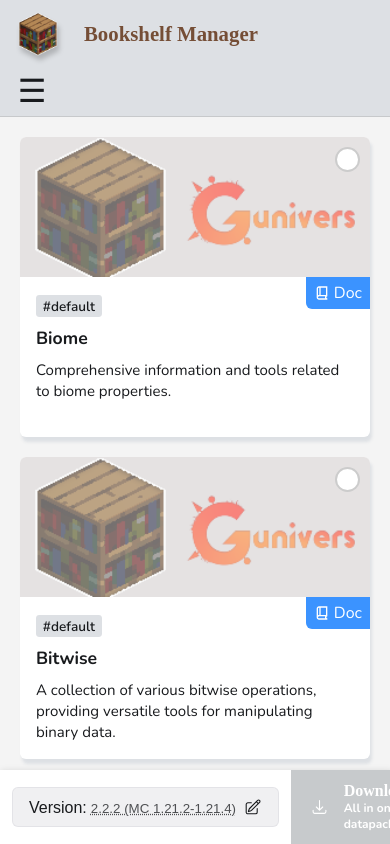
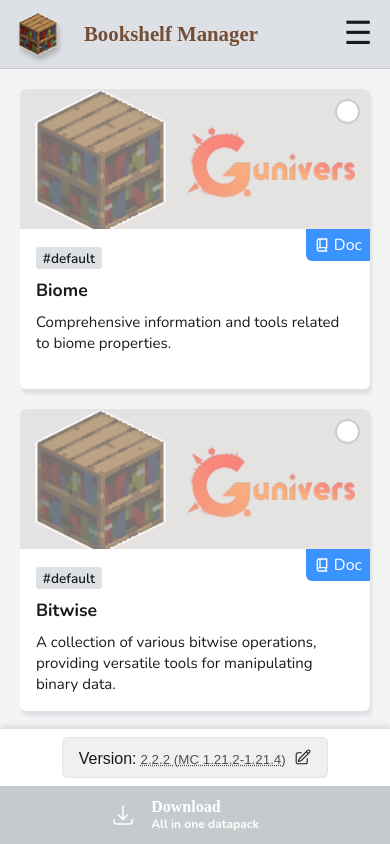
Before and after one commit to mcbookshelf/manager, a SvelteKit app: page / in a window 390 px wide. Shown: the top 844 px of the page. Built offline with nearby package versions, Linux system fonts and the light colour scheme; a web font is replaced by a local one.

Commit message:
style: fix mobile style

```diff
--- a/src/lib/comp/Contributors.svelte
+++ b/src/lib/comp/Contributors.svelte
@@ -6,7 +6,7 @@
   }[]> => {
     const url = import.meta.env.DEV
       ? "/stubs/contributors.json"
-      : "https://api.github.com/repos/Gunivers/Bookshelf/contributors";
+      : "https://api.github.com/repos/mcbookshelf/bookshelf/contributors";
 
     return await (await fetch(url)).json();
   })();
@@ -27,7 +27,7 @@
       {/each}
     </ul>
     {#if contributors.length > 10}
-      <a href="https://github.com/Gunivers/Bookshelf/graphs/contributors" target="_blank">
+      <a href="https://github.com/mcbookshelf/bookshelf/graphs/contributors" target="_blank">
         +{contributors.length - 9} contributors
       </a>
     {/if}
--- a/src/lib/comp/ModuleControls.svelte
+++ b/src/lib/comp/ModuleControls.svelte
@@ -105,7 +105,7 @@
     z-index: 1;
   }
   .controls {
-    padding: 0 .75rem;
+    padding: .5rem .75rem;
     display: flex;
     gap: 1rem;
     align-items: center;
@@ -270,9 +270,14 @@
 
   @media screen and (max-width: 820px) {
     nav {
-      position: fixed;
+      position: sticky;
+      flex-direction: column;
+      filter: drop-shadow(0.1rem -0.1rem 0.2rem #00000022);
       bottom: 0;
       width: 100%;
     }
+    .controls {
+      margin: auto;
+    }
   }
 </style>
--- a/src/lib/comp/NavMenu.svelte
+++ b/src/lib/comp/NavMenu.svelte
@@ -24,8 +24,8 @@
 <nav aria-label="Bookshelf Links">
   <ul>
     <li><a target="_blank" href="https://docs.mcbookshelf.dev/en/latest" rel="noopener noreferrer"><Icon type="book-marked" size="1em"></Icon>Documentation</a></li>
-    <li><a target="_blank" href="https://github.com/mcbookshelf/Bookshelf" rel="noopener noreferrer"><Icon type="github" size="1em"></Icon>Git Repository</a></li>
-    <li><a target="_blank" href="https://github.com/mcbookshelf/Bookshelf/issues" rel="noopener noreferrer"><Icon type="bug" size="1em"></Icon>Report a bug</a></li>
+    <li><a target="_blank" href="https://github.com/mcbookshelf/bookshelf" rel="noopener noreferrer"><Icon type="github" size="1em"></Icon>Git Repository</a></li>
+    <li><a target="_blank" href="https://github.com/mcbookshelf/bookshelf/issues" rel="noopener noreferrer"><Icon type="bug" size="1em"></Icon>Report a bug</a></li>
     <li><a target="_blank" href="https://discord.gg/MkXytNjmBt" rel="noopener noreferrer"><Icon type="headset" size="1em"></Icon>Discord</a></li>
     <li><a target="_blank" href="https://docs.mcbookshelf.dev/en/latest/contribute" rel="noopener noreferrer"><Icon type="heart-handshake" size="1em"></Icon>Contribute</a></li>
   </ul>
--- a/src/lib/stores.ts
+++ b/src/lib/stores.ts
@@ -8,6 +8,9 @@ export const requiredModules = writable(new Set<string>());
 export const recommendedModules = writable(new Set<string>());
 export const selectedVersion = writable("");
 
+modules.subscribe(() => {
+  selectedModules.set(new Set<string>());
+})
 
 selectedModules.subscribe((selected) => {
   const map = get(modules);
--- a/src/routes/+layout.svelte
+++ b/src/routes/+layout.svelte
@@ -19,7 +19,7 @@
 <main class="rounded">
   <slot />
 </main>
-<footer>&copy;&nbsp;Gunivers {new Date().getFullYear()} - <a href="/mentions-legales">Mentions légales</a></footer>
+<footer>&copy;&nbsp;Gunivers {new Date().getFullYear()}&nbsp;-&nbsp;<a href="/mentions-legales">Mentions légales</a></footer>
 
 <style>
   main {
@@ -36,6 +36,7 @@
     gap: 0.5rem;
   }
   header a {
+    flex: 1 0;
     display: flex;
     flex-wrap: wrap;
     align-items: center;
@@ -66,6 +67,7 @@
   footer {
     display: flex;
     align-items: end;
+    flex-wrap: wrap;
   }
   @media screen and (max-width: 1024px) {
     aside {
@@ -79,14 +81,20 @@
     main {
       margin-top: 0;
       border-radius: 0;
+      flex-direction: column-reverse;
+      overflow: unset
     }
     header {
+      z-index: 10;
       position: sticky;
       background: var(--background-color-darker);
       border-bottom: 1px solid #99999955;
+      align-items: center;
+      justify-content: space-between;
+      flex-direction: row;
+      flex-wrap: wrap;
       margin: 0;
       top: 0;
-      z-index: 1;
       gap: 0;
     }
     header h1 {
@@ -101,5 +109,9 @@
     header p {
       display: none;
     }
+    footer {
+      justify-content: center;
+      padding: 1rem 1rem 1rem 1rem
+    }
   }
 </style>
```
